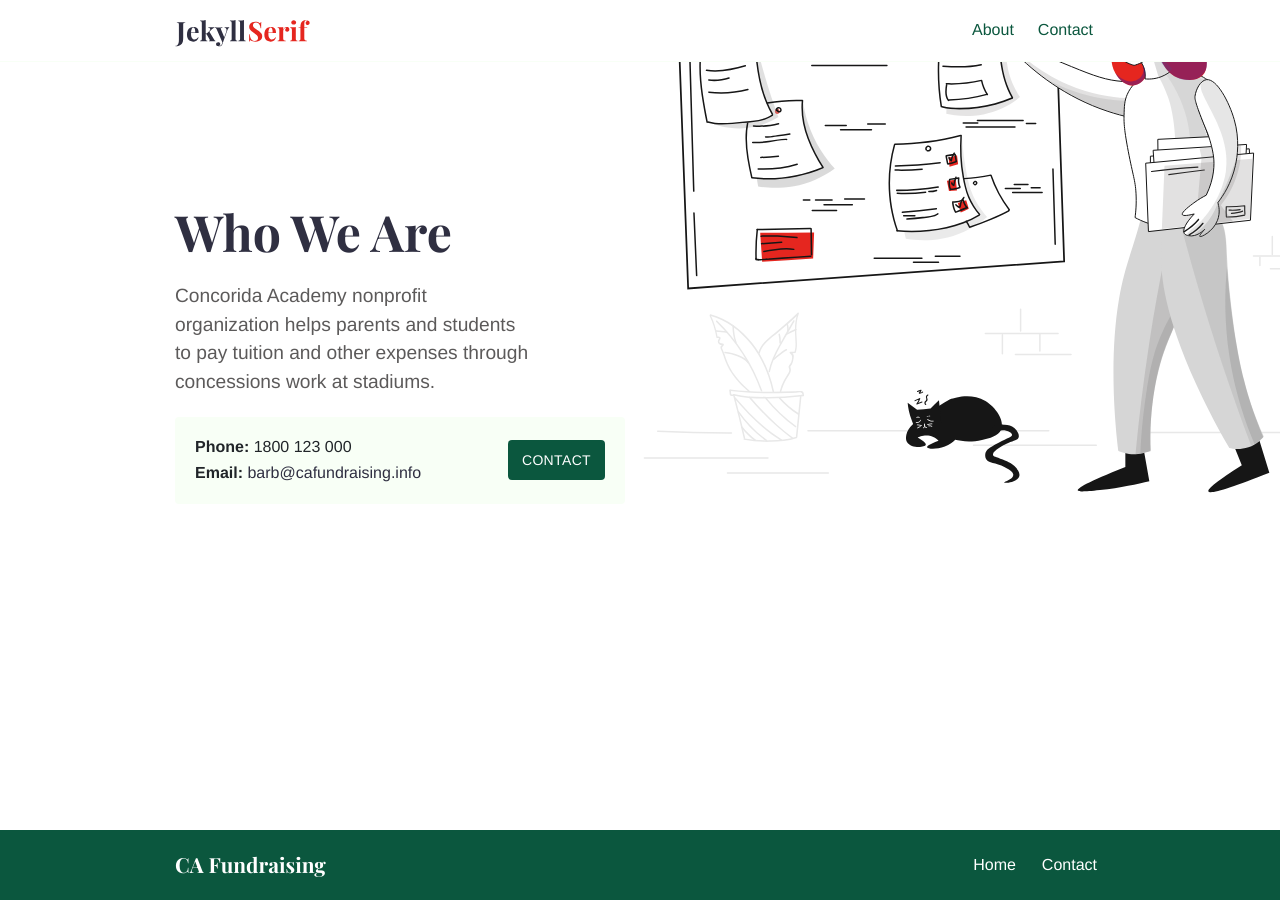
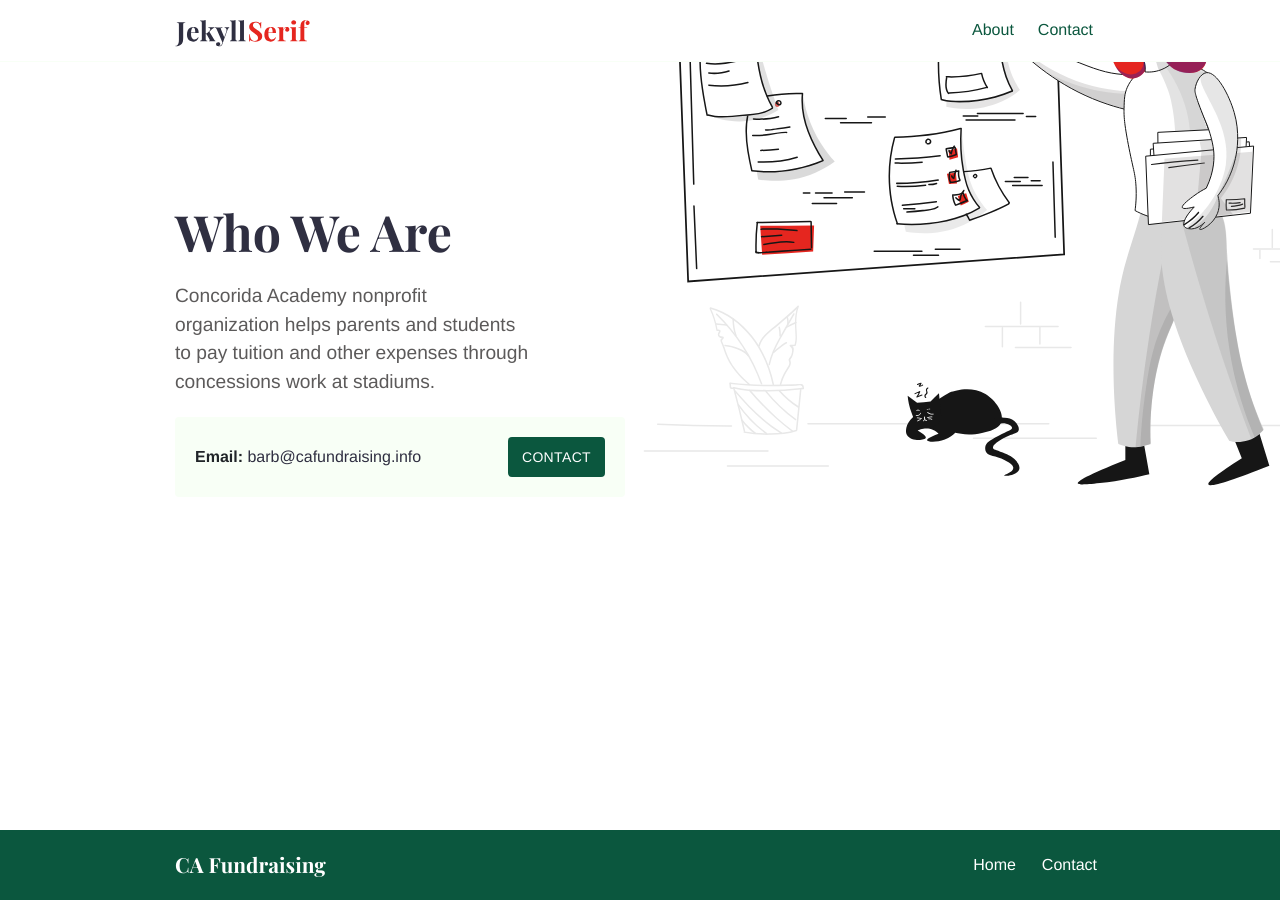
Before and after one commit to Frogdart5/fierce-avocado-6c9b0, a Jekyll site: the page built from index.md, in a window 1280 px wide. Built offline with Jekyll 4.4.1, drawn with Linux system fonts in a browser that asks for light colours.

Commit message:
contact.yml: changed

```diff
--- a/_data/contact.yml
+++ b/_data/contact.yml
@@ -1,3 +1,2 @@
 email: 'barb@cafundraising.info'
-phone: '1800 123 000'
 contact_button_link: 'contact'
```
